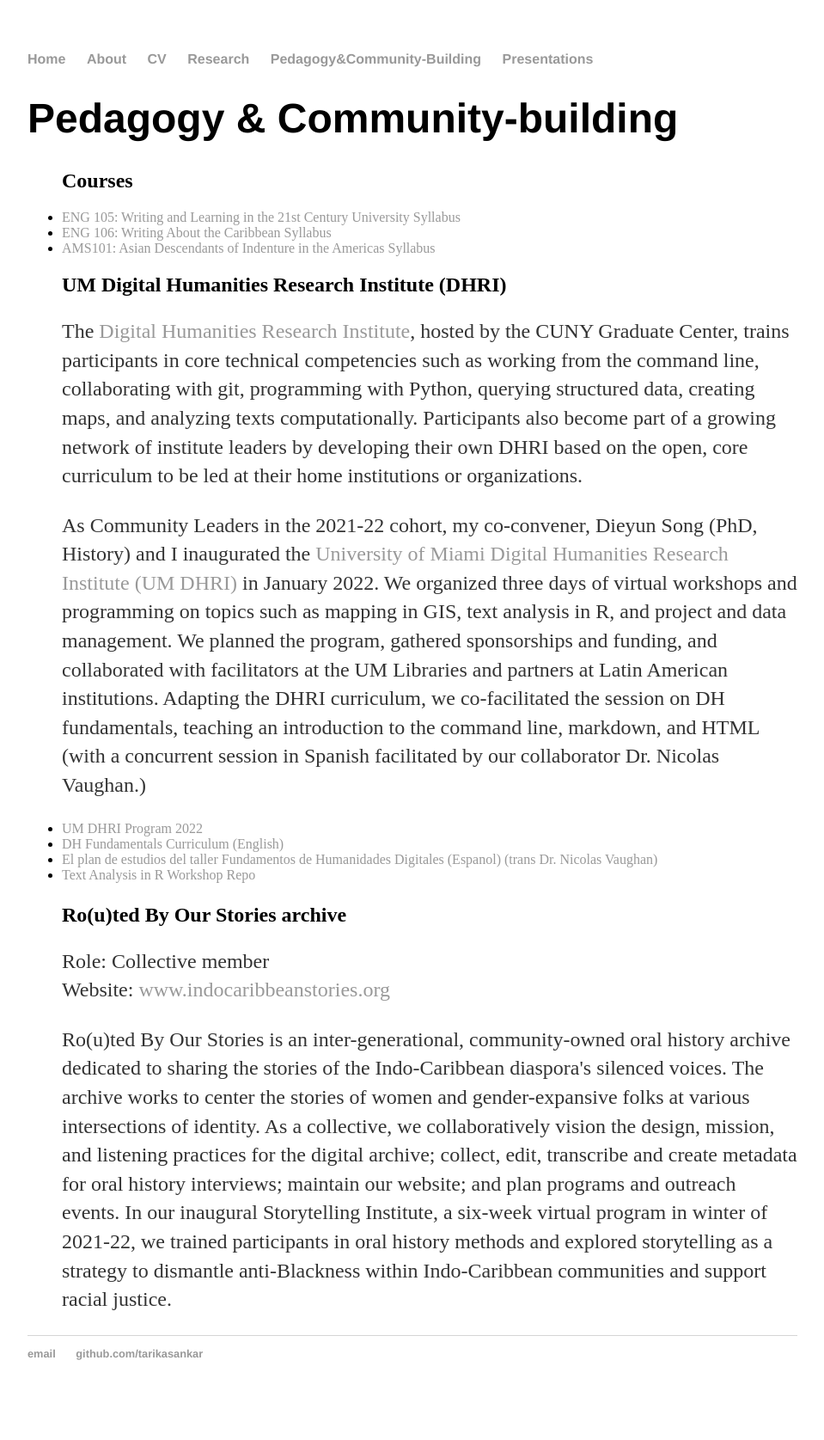
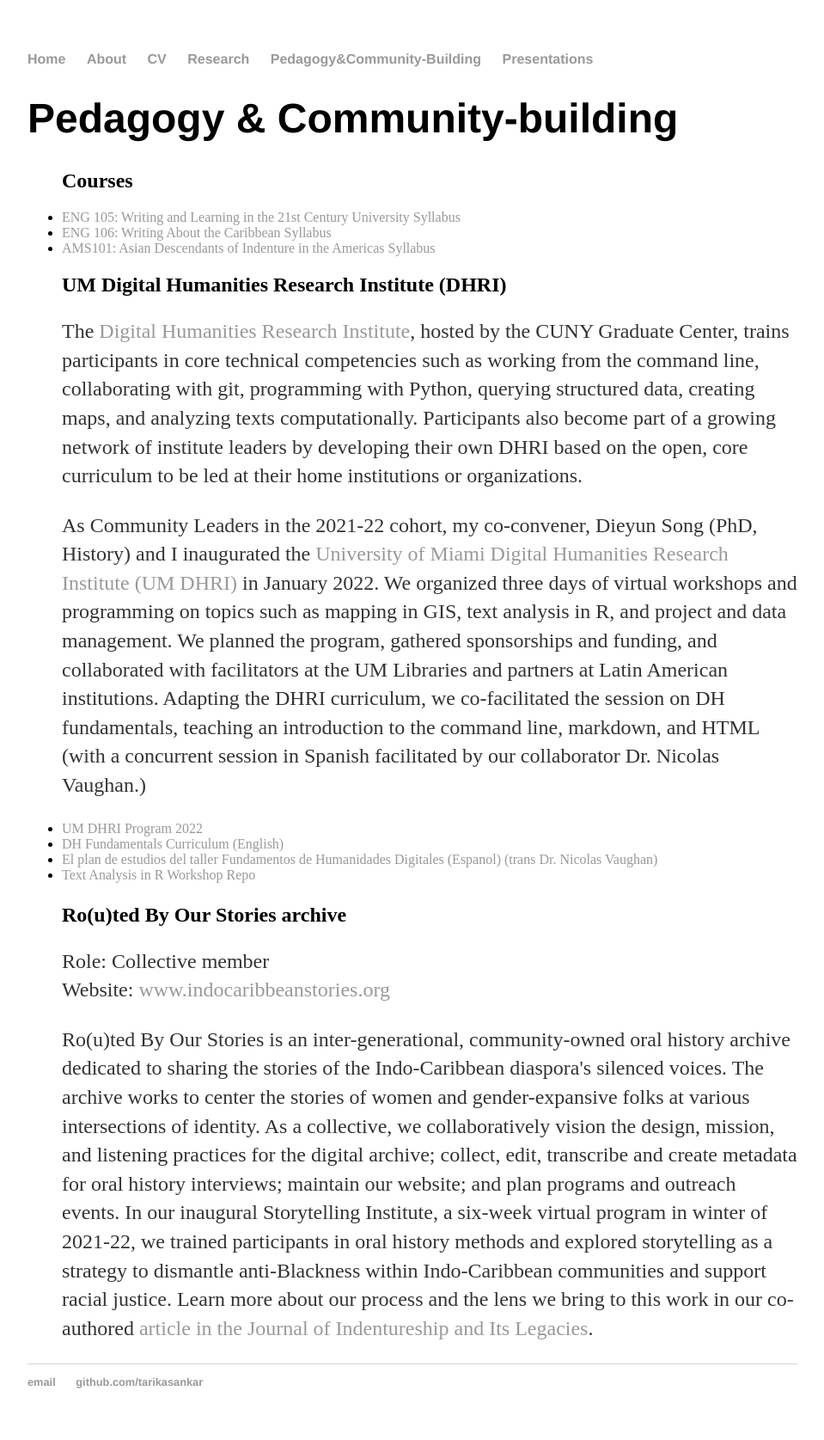
Before and after one commit to tarikasankar/tarikasankar.github.io, a Jekyll site: the page built from pedagogy&community-building/index.html, in a window 1280 px wide. Shown: the whole page at 86% size, without its empty margins (160-1119 px from the left). Built offline with Jekyll 4.4.1, drawn with Linux system fonts in a browser that asks for light colours; before the commit the page ends 1642 px from its top, so only the background shows below that.

Commit message:
Update index.html
added link to RBoS article

```diff
--- a/pedagogy&community-building/index.html
+++ b/pedagogy&community-building/index.html
@@ -31,7 +31,7 @@ title: Pedagogy & Community-building
 		Website: <a href="http://www.indocaribbeanstories.org/">www.indocaribbeanstories.org</a> </p>
 		<p>
 		Ro(u)ted By Our Stories is an inter-generational, community-owned oral history archive dedicated to sharing the stories of the Indo-Caribbean 			diaspora's silenced voices. The archive works to center the stories of women and gender-expansive folks at various intersections of identity. As a 		   collective, we collaboratively vision the design, mission, and listening practices for the digital archive; collect, edit, transcribe and create 			metadata for oral history interviews; maintain our website; and plan programs and outreach events. In our inaugural Storytelling Institute, a six-week 		       virtual program in winter of 2021-22, we trained participants in oral history methods and explored storytelling as a strategy to dismantle
-		anti-Blackness within Indo-Caribbean communities and support racial justice.
+		anti-Blackness within Indo-Caribbean communities and support racial justice. Learn more about our process and the lens we bring to this work in our co-		       authored <a href="https://www.scienceopen.com/hosted-document?doi=10.13169/jofstudindentleg.1.1.0063">article in the Journal of Indentureship and Its 		     Legacies</a>.
 		</p>
 
 		<ul>
```
